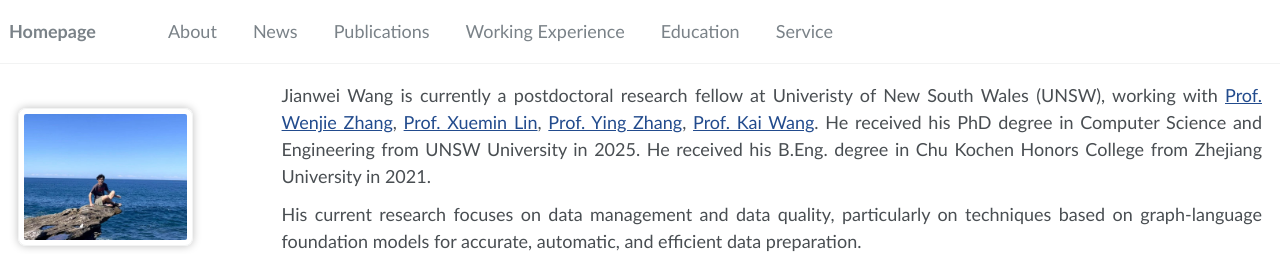
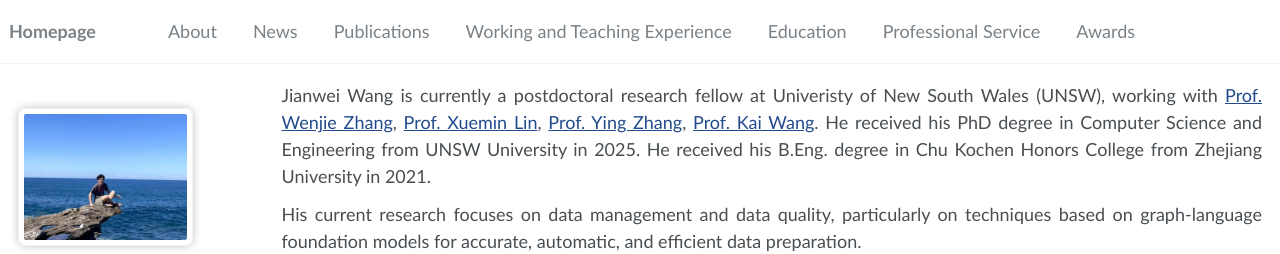
Before and after one commit to jianwei-cse/jianwei-cse.github.io, a Jekyll site: the page built from _pages/about.md, in a window 1280 px wide. Shown: the top 254 px of the page. Built offline with Jekyll 4.4.1, drawn with Linux system fonts in a browser that asks for light colours; some web fonts are replaced.

Commit message:
first commit

```diff
--- a/_data/navigation.yml
+++ b/_data/navigation.yml
@@ -10,11 +10,14 @@ main:
   - title: "Publications"
     url: "/#-publications"
 
-  - title: "Working Experience"
+  - title: "Working and Teaching Experience"
     url: "/#-working_experience"
 
   - title: "Education"
     url: "/#-education"
 
-  - title: "Service"
+  - title: "Professional Service"
     url: "/#-service"
+
+  - title: "Awards"
+    url: "/#-awards"
```
